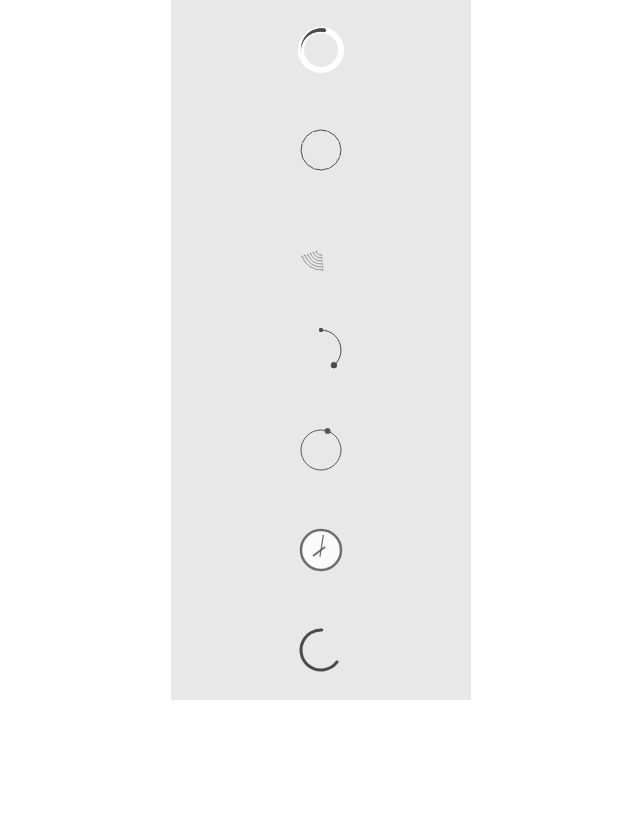
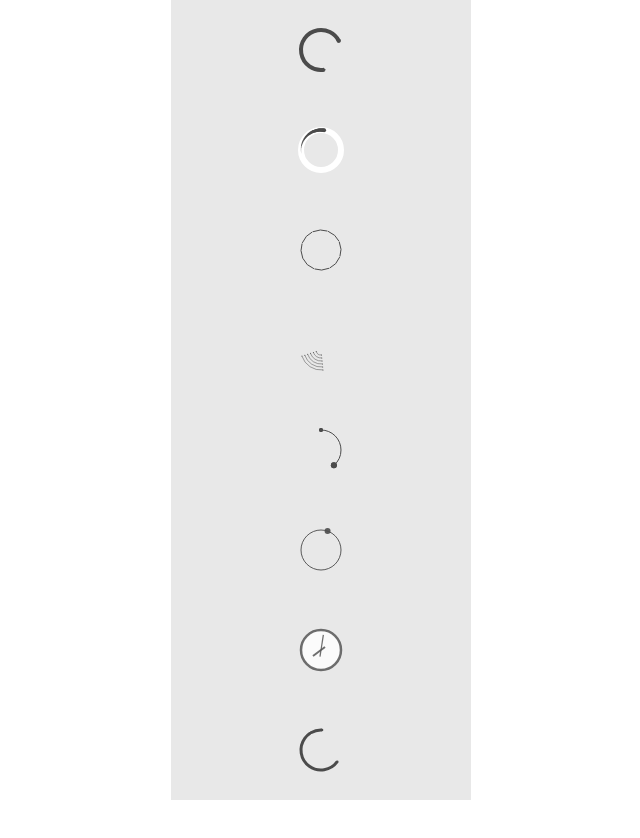
Before and after one commit to andersManden/canvasspinner, a website: page index.html in a window 1280 px wide. Shown: the whole page, without its empty margins (319-959 px from the left). Drawn offline with Linux system fonts and the light colour scheme.

Commit message:
Added theCircle

```diff
--- a/canvasspinner.js
+++ b/canvasspinner.js
@@ -2,6 +2,9 @@ var canvasSpinners = (function(){
 
     function initSpinner(spinner) {
         switch (spinner.type) {
+            case 'theCircle':
+                theCircle.init(spinner);
+                break;
             case 'theTail':
                 theTail.init(spinner);
                 break;
--- a/index.html
+++ b/index.html
@@ -9,6 +9,7 @@
 	<script type="text/javascript" src="spinners/theMultiLayer.js"></script>
 	<script type="text/javascript" src="spinners/theGravity.js"></script>
 	<script type="text/javascript" src="spinners/theTail.js"></script>
+	<script type="text/javascript" src="spinners/theCircle.js"></script>
 	<script type="text/javascript" src="lib/particle.js"></script>
 	<script type="text/javascript" src="lib/utils.js"></script>
 
@@ -37,6 +38,11 @@
 </head>
 <body>
 <div class="wrapper">
+
+	<div id="container-circle" class="container">
+		<canvas id="circle">
+		</canvas>
+	</div>
 
 	<div id="container-tail" class="container">
 		<canvas id="tail">
@@ -74,6 +80,28 @@
 <script>
 window.onload = function() {
 	var defaultColor = '#4b4b4b';
+
+
+
+	var theCircle = {
+		type : 'theCircle',
+		containerId : 'container-circle',
+		canvasId : 'circle',
+		angleA : 0,
+		angleB : 1,
+		speedA : 0.1,
+		speedB : 0.05,
+		headColor : defaultColor,
+		headSize : 0,
+		tailColor : defaultColor,
+		tailSize : 0,
+		bodyColor : defaultColor,
+		bodyStrokeWidth : 4,
+		distMin : 0.5,
+		distMax : 5.5
+	};
+
+	canvasSpinners.initSpinner(theCircle);
 
 	var theTail = {
 		type : 'theTail',
--- /dev/null
+++ b/spinners/theCircle.js
@@ -0,0 +1,126 @@
+var theCircle = (function(){
+    var canvas = null,
+        context = null,
+        width = null,
+        height = null;
+
+    var arcRadius = null,
+        angleHead = null,
+        angleTail = null,
+        headTimer = 1,
+        tailTimer = 0,
+        speedA = null,
+        speedB = null,
+        headColor = null,
+        headSize = null,
+        tailColor = null,
+        tailSize = null,
+        bodyColor = null,
+        bodyStrokeWidth = null,
+        distMin = null,
+        distMax = null,
+        run  = 'head';
+
+    var particles = [];
+
+    function init (spinner) {
+        var container = document.getElementById(spinner.containerId);
+        canvas = document.getElementById(spinner.canvasId);
+        context = canvas.getContext('2d');
+        width = canvas.width = container.offsetWidth;
+        height = canvas.height = container.offsetHeight;
+
+        arcRadius = spinner.arcRadius ? spinner.arcRadius : 20;
+        angleHead = spinner.angleA ? spinner.angleA : 0;
+        angleTail = spinner.angleB ? spinner.angleB : 1;
+        speedA = spinner.speedA ? spinner.speedA : 0.15;
+        speedB = spinner.speedB ? spinner.speedB : 0.06;
+        headColor = spinner.headColor ? spinner.headColor : '#4b4b4b';
+        headSize = spinner.headSize ? spinner.headSize : 2;
+        tailColor = spinner.tailColor ? spinner.tailColor : '#4b4b4b';
+        tailSize = spinner.tailSize ? spinner.tailSize : 1;
+        bodyColor = spinner.bodyColor ? spinner.bodyColor : '#4b4b4b';
+        bodyStrokeWidth = spinner.bodyStrokeWidth ? spinner.bodyStrokeWidth : 1;
+        distMin = spinner.distMin ? spinner.distMin : 1;
+        distMax = spinner.distMax ? spinner.distMax : 4;
+
+        particles = canvasSpinners.particleFactory(2, width, height, arcRadius, 0, false, null, null, null);
+
+        clearCanvas();
+    }
+
+    function clearCanvas() {
+        context.clearRect(0, 0, width, height);
+        setSpeed();
+        render();
+        requestAnimationFrame(clearCanvas);
+    }
+
+    function setSpeed() {
+        var dist = angleTail - angleHead;
+        var timer =  headTimer - tailTimer;
+        if (run === 'tail') {
+            angleHead += speedA;
+            angleTail += speedB;
+            headTimer += speedB;
+            tailTimer += speedA;
+            if (dist <  distMin) {
+                run = 'pauseHead';
+            }
+        } else if (run === 'head') {
+            angleHead += speedB;
+            angleTail += speedA;
+            headTimer += speedA;
+            tailTimer += speedB;
+            if (dist > distMax) {
+                run = 'pauseTail';
+            }
+        }  else if (run === 'pauseTail') {
+            angleHead += speedB;
+            angleTail += speedB;
+            headTimer += speedA;
+            tailTimer += speedB;
+            if (timer >= Math.PI * 2) {
+                run = 'tail';
+                headTimer = angleTail;
+            }
+        } else if (run === 'pauseHead'){
+            angleHead += speedB;
+            angleTail += speedB;
+            headTimer += speedB;
+            tailTimer += speedA;
+            if (timer <= 0) {
+                run = 'head';
+                tailTimer = angleHead;
+            }
+        }
+    }
+
+    function render () {
+        context.save();
+
+        context.beginPath();
+        context.arc(width / 2, height / 2, arcRadius, angleHead, angleTail, false);
+        context.lineWidth = bodyStrokeWidth;
+        context.strokeStyle = bodyColor;
+        context.stroke();
+
+        for (var i = 0; i < particles.length; i++) {
+            // TAIL
+            context.beginPath();
+            context.arc(particles[0].x = width / 2 + Math.cos(angleHead) * arcRadius, particles[i].y = height / 2 + Math.sin(angleHead) * arcRadius, tailSize, 0, Math.PI * 2, false);
+            context.fillStyle = tailColor;
+            context.fill();
+            // HEAD
+            context.beginPath();
+            context.arc(particles[1].x = width / 2 + Math.cos(angleTail) * arcRadius, particles[1].y = height / 2 + Math.sin(angleTail) * arcRadius, headSize, 0, Math.PI * 2, false);
+            context.fillStyle = headColor;
+            context.fill();
+        }
+        context.restore();
+    }
+
+    return {
+        init : init
+    }
+})();
```
Also changed, not shown: 1 other file.
